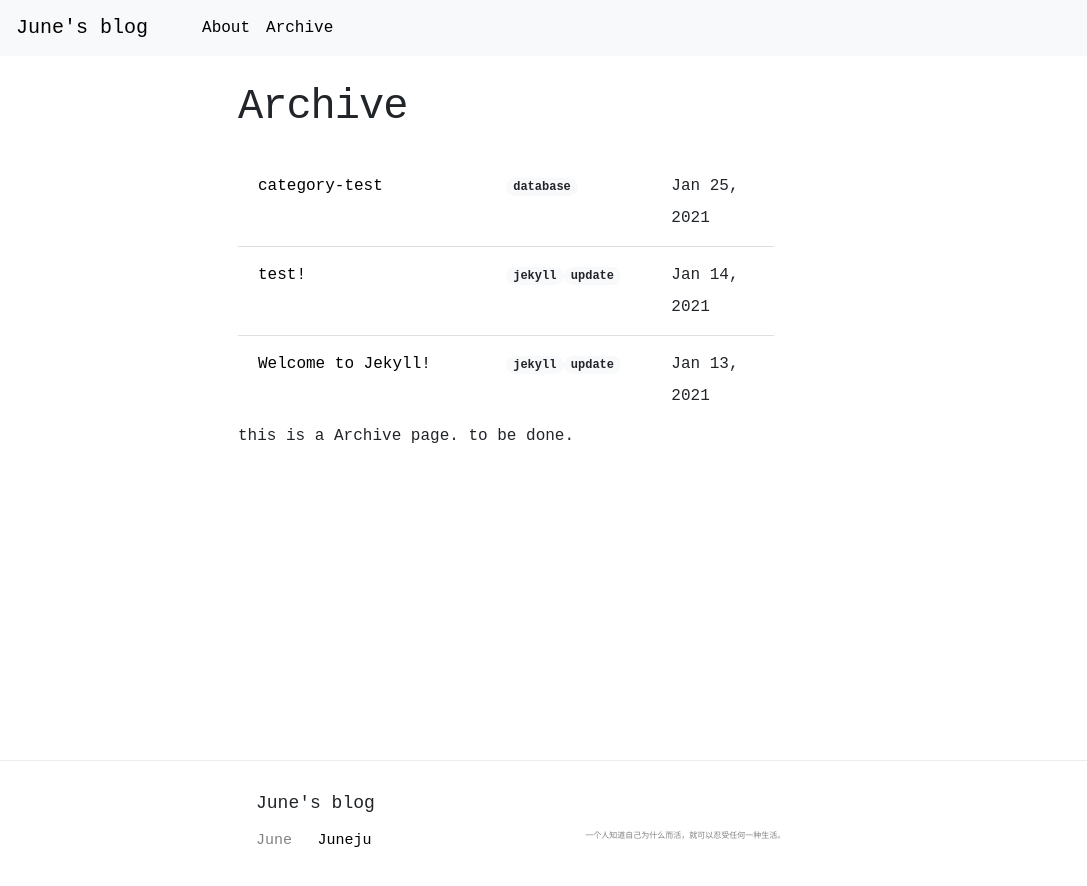
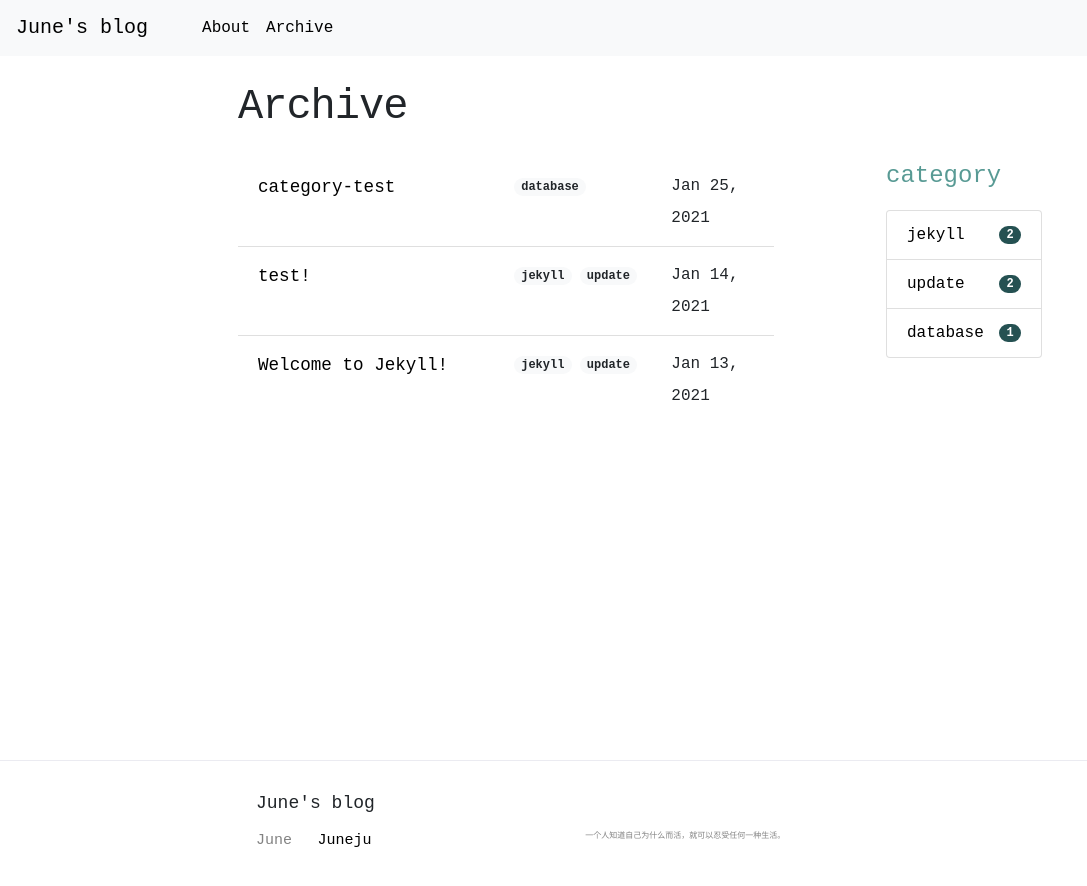
Before and after one commit to Juneju/blog, a Jekyll site: the page built from Archive.md, in a window 1280 px wide. Shown: the top 886 px of the page, without its empty margins (0-1087 px from the left). Built offline with Jekyll 4.4.1, drawn with Linux system fonts in a browser that asks for light colours.

Commit message:
archive filtered by category

```diff
--- a/Archive.md
+++ b/Archive.md
@@ -3,4 +3,3 @@
 title: Archive
 permalink: /archive/
 ---
-this is a Archive page.  to be done.
--- a/_layouts/archive.html
+++ b/_layouts/archive.html
@@ -7,12 +7,12 @@
             {%- if site.posts.size > 0 -%}
             {%- assign date_format = site.minima.date_format | default: "%b %-d, %Y" -%}
             {%- for post in site.posts -%}
-            <li class="list-group-item">
-                <div class="liDiv">
-                    <div><a href="{{ post.url | relative_url }}">{{ post.title | escape }}</a></div>
+            <li class="list-group-item" style="display: none">
+                <div class="liDiv" data-cate="{{post.categories | join:',' }}">
+                    <div><a href="{{ post.url | relative_url }}" style="font-size: 1.1rem;">{{ post.title | escape }}</a></div>
                     <div>
                         {%- for category in post.categories offset:1  -%}
-                        <span class="badge badge-pill badge-light">
+                        <span class="badge badge-pill badge-light" style="margin-left: 0.5rem;">
                             {{ category }}
                         </span>
                         {%- endfor -%}
@@ -25,7 +25,17 @@
         </ul>
     </div>
     <div class="right">
-
+        <div class="head">category</div>
+        <div>
+            <ul class="list-group">
+                {%- for category in site.categories offset:1  -%}
+                <li class="list-group-item d-flex justify-content-between align-items-center">
+                    <a href="{{ site.baseurl }}/archive/?category={{ category[0] | url_encode }}" title="{{ category[0] }}">{{ category[0] }}</a>
+                    <span class="badge badge-category badge-pill">{{category.last|size}}</span>
+                </li>
+                {%- endfor -%}
+            </ul>
+        </div>
     </div>
     {{ content }}
 </div>
--- a/_sass/_index.scss
+++ b/_sass/_index.scss
@@ -53,6 +53,28 @@
       }
     }
   }
+  .right{
+    padding-left: 7rem;
+    >div:last-child{
+      text-align: right;
+      ul{
+        margin-left:0;
+      }
+      li{
+        cursor: pointer;
+      }
+    }
+    .badge-category {
+      color: white;
+      background-color: #255152
+    }
+    .head{
+      margin-bottom: 1rem;
+      text-align: left;
+      font-size: 1.5rem;
+      color: #589a94;
+    }
+  }
 }
 
 a{
--- a/js/header.js
+++ b/js/header.js
@@ -8,5 +8,17 @@
                 $(navs[i]).addClass('active');
             }
         }
+        //archive列表筛选功能
+        if(window.location.pathname==='/blog/archive/'){
+            const search=window.location.search.replace("?category=",'');
+            const items=$('.liDiv');
+            for(let i=0;i<items.length;i++){
+                let cate=items[i].getAttribute("data-cate");
+                if(cate.indexOf(search)!==-1){
+                    //不符合搜索
+                    $(items[i].parentElement).show();
+                }
+            }
+        }
     }
 })();
```
